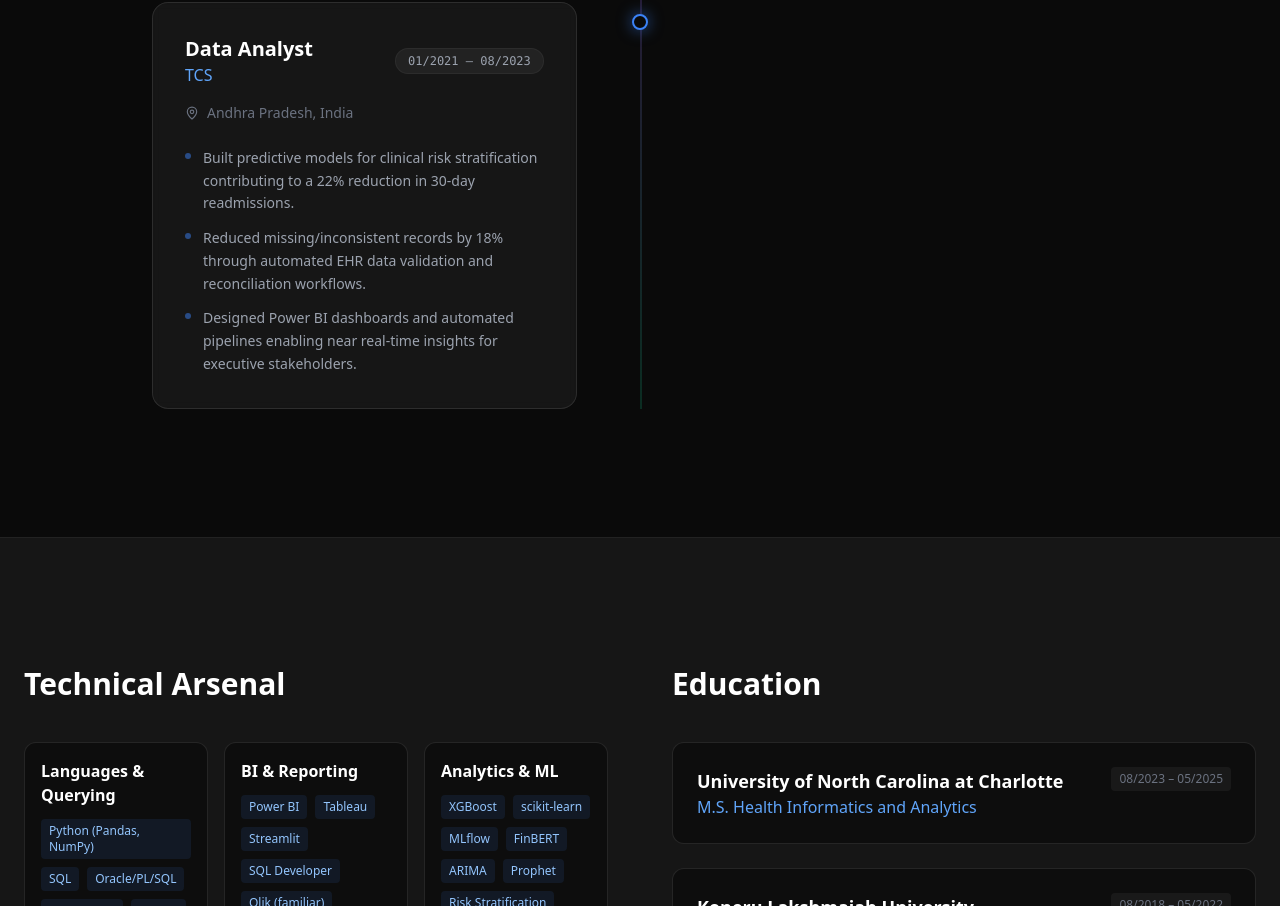
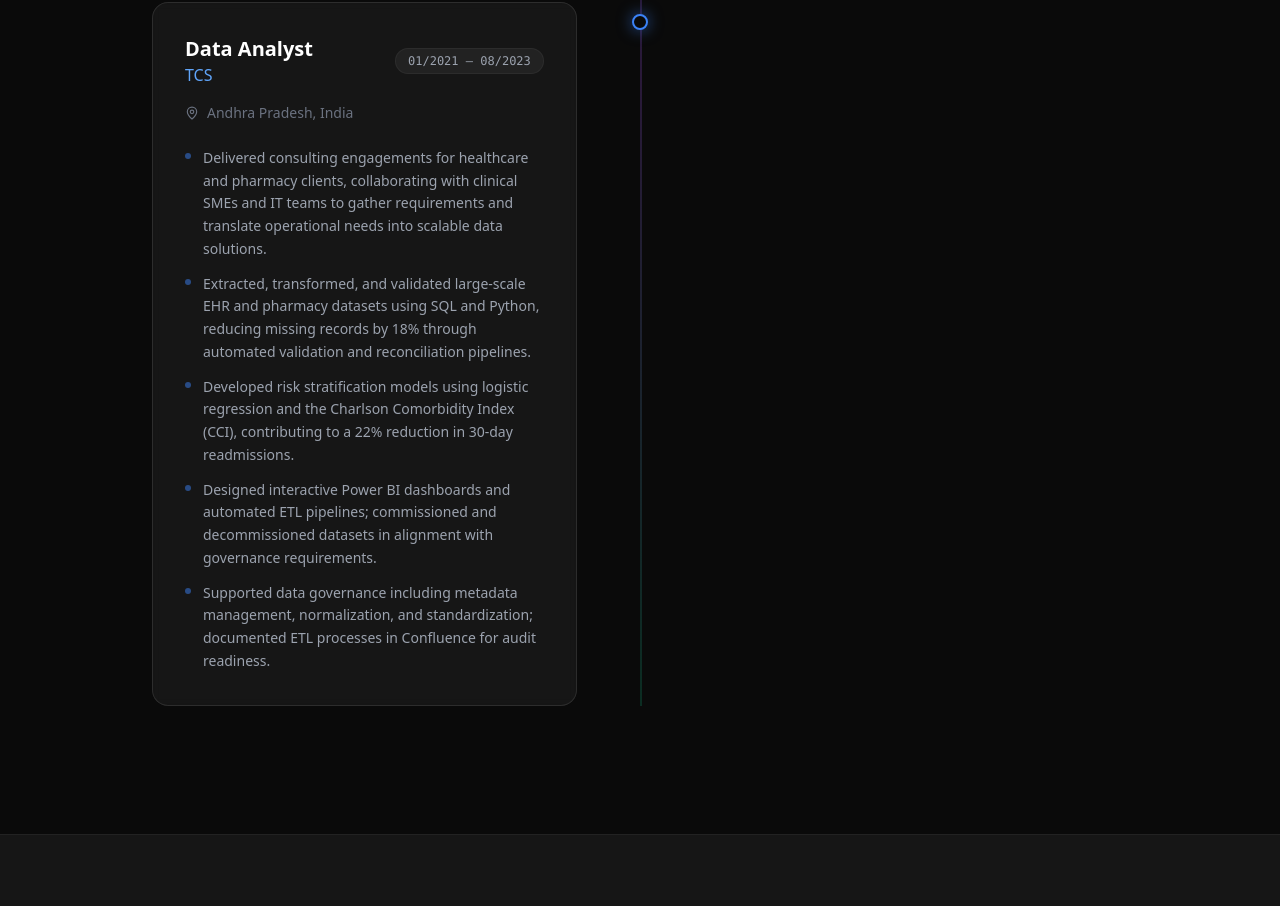
Before and after one commit to sumaksharikaa/sumaksharika-portfolio, a Next.js app: page / in a window 1280 px wide. Shown: the part 4319-5225 px from the top of the page. Built offline with nearby package versions, Linux system fonts and the light colour scheme.

Commit message:
feat: rewrite TCS bullets to match pharmacy Data Analyst JD

```diff
--- a/src/app/page.tsx
+++ b/src/app/page.tsx
@@ -155,9 +155,11 @@ export default function Home() {
       period: "01/2021 – 08/2023",
       location: "Andhra Pradesh, India",
       achievements: [
-        "Built predictive models for clinical risk stratification contributing to a 22% reduction in 30-day readmissions.",
-        "Reduced missing/inconsistent records by 18% through automated EHR data validation and reconciliation workflows.",
-        "Designed Power BI dashboards and automated pipelines enabling near real-time insights for executive stakeholders.",
+        "Delivered consulting engagements for healthcare and pharmacy clients, collaborating with clinical SMEs and IT teams to gather requirements and translate operational needs into scalable data solutions.",
+        "Extracted, transformed, and validated large-scale EHR and pharmacy datasets using SQL and Python, reducing missing records by 18% through automated validation and reconciliation pipelines.",
+        "Developed risk stratification models using logistic regression and the Charlson Comorbidity Index (CCI), contributing to a 22% reduction in 30-day readmissions.",
+        "Designed interactive Power BI dashboards and automated ETL pipelines; commissioned and decommissioned datasets in alignment with governance requirements.",
+        "Supported data governance including metadata management, normalization, and standardization; documented ETL processes in Confluence for audit readiness.",
       ],
     },
   ];
```
